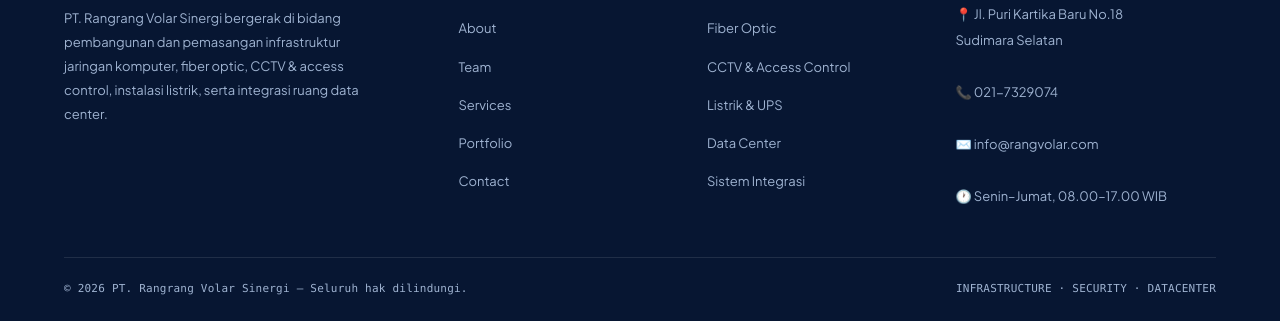
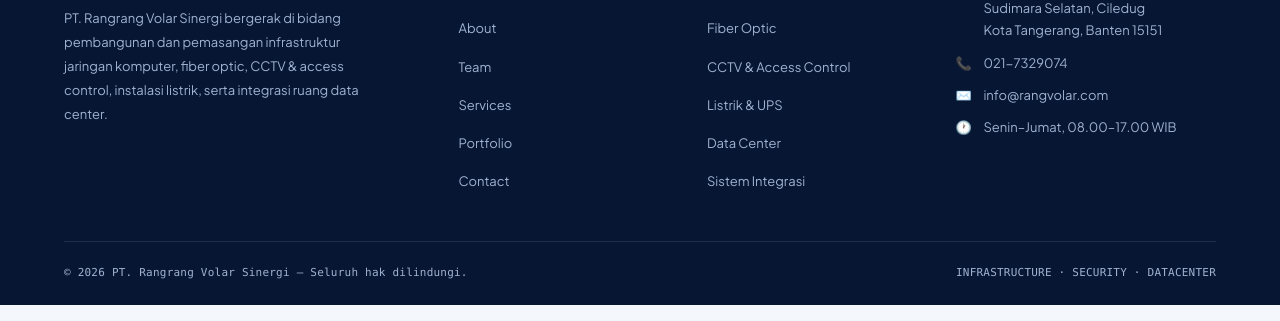
Before and after one commit to antonad-gh/rangvolar-website, an Astro site: page / in a window 1280 px wide. Shown: the part 3855-4176 px from the top of the page. Built offline with nearby package versions, Linux system fonts and the light colour scheme; Astro itself is replaced by a stand-in of ours.

Commit message:
Rapikan footer: ikon dan teks di kolom terpisah, alamat 3 baris

```diff
--- a/src/components/Footer.astro
+++ b/src/components/Footer.astro
@@ -36,10 +36,22 @@ const { contact } = company;
       <div>
         <h5>{footerContent.contactHeading}</h5>
         <div class="footer-contact">
-          📍 {contact.address}<br />
-          📞 {contact.phone}<br />
-          ✉️ {contact.email}<br />
-          🕐 {contact.hours}
+          <div class="frow">
+            <span class="fico">📍</span>
+            <span class="ftxt">{contact.address}</span>
+          </div>
+          <div class="frow">
+            <span class="fico">📞</span>
+            <span class="ftxt">{contact.phone}</span>
+          </div>
+          <div class="frow">
+            <span class="fico">✉️</span>
+            <span class="ftxt">{contact.email}</span>
+          </div>
+          <div class="frow">
+            <span class="fico">🕐</span>
+            <span class="ftxt">{contact.hours}</span>
+          </div>
         </div>
       </div>
     </div>
--- a/src/data/content.ts
+++ b/src/data/content.ts
@@ -20,8 +20,7 @@ export const company = {
   tagline: 'INFRASTRUCTURE · SECURITY · DATACENTER',
   contact: {
     // Boleh pakai tanda backtick (`) lalu tekan Enter untuk memotong baris.
-    address: `Jl. Puri Kartika Baru No.18
-Sudimara Selatan`,
+    address: 'Jl. Puri Kartika Baru No.18\nSudimara Selatan, Ciledug\nKota Tangerang, Banten 15151',
     phone: '021-7329074',
     fax: '021-7329074',
     email: 'info@rangvolar.com',
--- a/src/styles/global.css
+++ b/src/styles/global.css
@@ -856,7 +856,25 @@ ul { list-style: none; margin: 0; padding: 0; }
 
 .footer-links a:hover { color: #fff; }
 
-.footer-contact { font-size: 13px; color: #9fb3d1; line-height: 2; }
+.footer-contact {
+  font-size: 13px;
+  color: #9fb3d1;
+}
+
+/* Ikon diletakkan di kolom tersendiri agar baris berikutnya rata dengan teks. */
+.footer-contact .frow {
+  display: grid;
+  grid-template-columns: 18px 1fr;
+  gap: 10px;
+  align-items: start;
+  margin-bottom: 10px;
+}
+
+.footer-contact .fico,
+.footer-contact .ftxt {
+  line-height: 1.7;
+  white-space: pre-line;
+}
 
 .footer-bottom {
   border-top: 1px solid rgba(255, 255, 255, 0.1);
@@ -893,7 +911,7 @@ ul { list-style: none; margin: 0; padding: 0; }
 .form-note,
 .form-success,
 .footer-about,
-.footer-contact {
+.footer-contact .ftxt {
   white-space: pre-line;
 }
 
```
